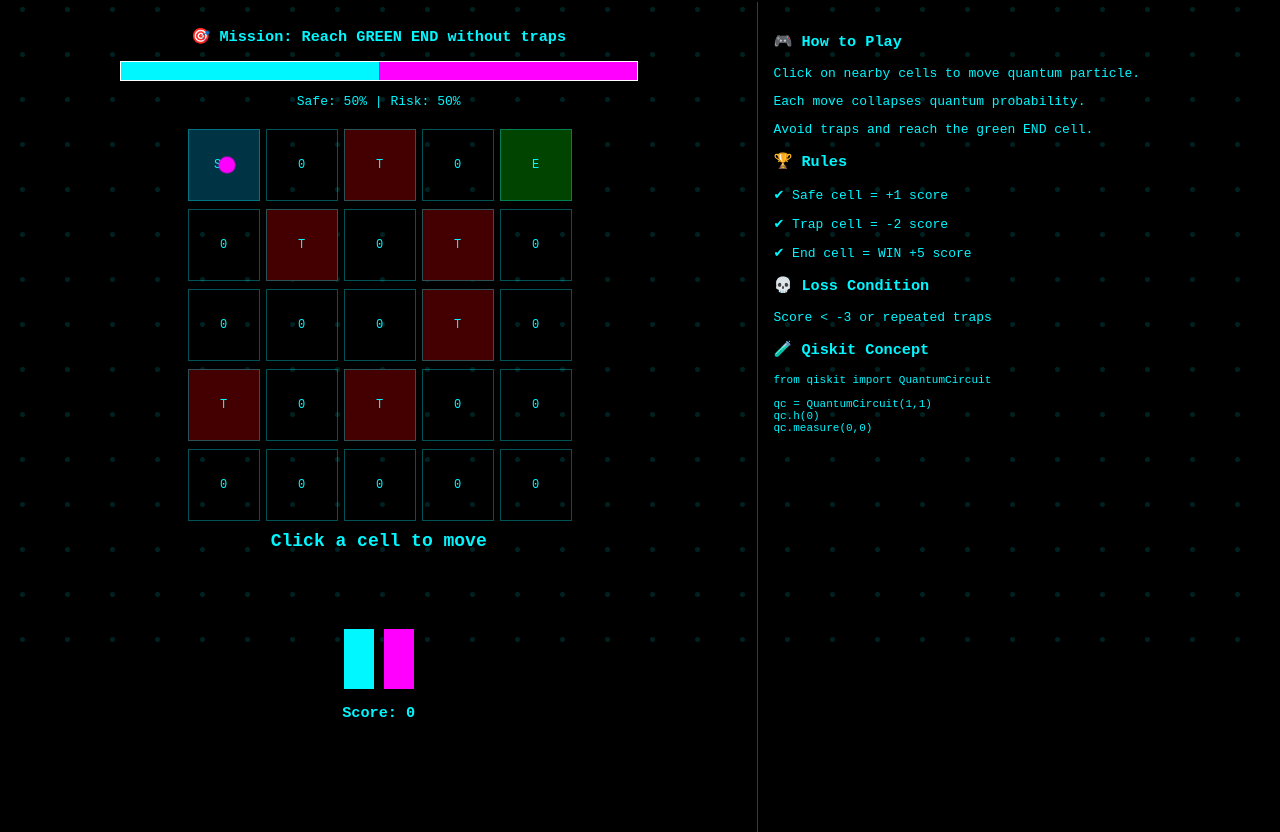
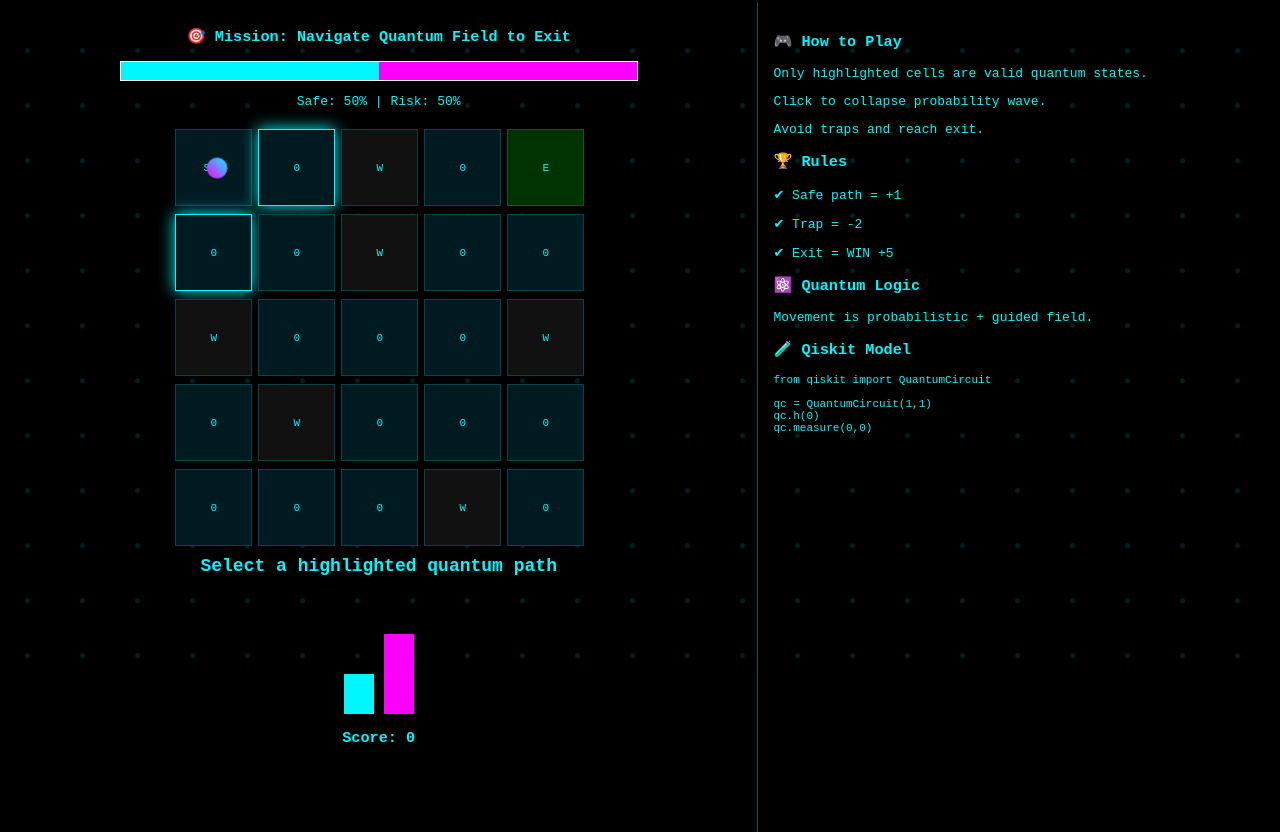
Before and after one commit to shreyapalase/Quantum-Game, a plain HTML site: page games/quantum_maze.html in a window 1280 px wide. Shown: the part 65-897 px from the top of the page. Drawn offline with Linux system fonts and the light colour scheme.

Commit message:
Update quantum_maze.html

```diff
--- a/games/quantum_maze.html
+++ b/games/quantum_maze.html
@@ -2,7 +2,7 @@
 <html>
 <head>
 <meta charset="UTF-8">
-<title>Quantum Maze Challenge</title>
+<title>Quantum Maze v3 Pro Engine</title>
 
 <style>
 body {
@@ -13,19 +13,20 @@ body {
   overflow:hidden;
 }
 
-/* BACKGROUND */
+/* ENERGY FIELD BACKGROUND */
 #bg {
   position:fixed;
   width:100%;
   height:100%;
   background: radial-gradient(circle,#00f7ff22 2px,transparent 3px);
-  background-size:45px 45px;
-  animation: drift 6s linear infinite;
+  background-size:55px 55px;
+  animation: drift 8s linear infinite;
   z-index:-1;
 }
+
 @keyframes drift {
   from {transform:translateY(0);}
-  to {transform:translateY(-120px);}
+  to {transform:translateY(-150px);}
 }
 
 /* LAYOUT */
@@ -48,49 +49,68 @@ body {
 /* GRID */
 .grid {
   display:grid;
-  grid-template-columns:repeat(5,70px);
-  grid-gap:8px;
+  grid-template-columns:repeat(5,75px);
+  gap:8px;
   justify-content:center;
   margin-top:20px;
 }
 
+/* CELLS */
 .cell {
-  width:70px;
-  height:70px;
-  border:1px solid #00f7ff55;
+  width:75px;
+  height:75px;
+  border:1px solid #00f7ff33;
   display:flex;
   align-items:center;
   justify-content:center;
-  font-size:12px;
+  font-size:11px;
   cursor:pointer;
+  position:relative;
   transition:0.2s;
 }
 
 .cell:hover {
-  box-shadow:0 0 10px #00f7ff;
   transform:scale(1.05);
+  box-shadow:0 0 12px #00f7ff;
 }
 
-.start { background:#003344; }
-.end { background:#004400; }
-.trap { background:#440000; }
+/* TYPES */
+.wall { background:#111; }
+.path { background:#001a22; }
+.trap {
+  background:#2a0000;
+  animation: pulse 1s infinite;
+}
+.end { background:#003300; }
 
-/* PARTICLE */
-.particle {
-  width:12px;
-  height:12px;
-  background:#ff00ff;
-  border-radius:50%;
-  animation:pulse 0.8s infinite;
+@keyframes pulse {
+  0% {box-shadow:0 0 5px red;}
+  50% {box-shadow:0 0 20px red;}
+  100% {box-shadow:0 0 5px red;}
 }
 
-@keyframes pulse {
-  0% { transform:scale(1); }
-  50% { transform:scale(1.5); }
-  100% { transform:scale(1); }
+/* PLAYER */
+.particle {
+  width:14px;
+  height:14px;
+  border-radius:50%;
+  background:linear-gradient(45deg,#ff00ff,#00f7ff);
+  animation: glow 0.8s infinite;
 }
 
-/* BAR */
+@keyframes glow {
+  0% {transform:scale(1);}
+  50% {transform:scale(1.6);}
+  100% {transform:scale(1);}
+}
+
+/* HIGHLIGHTS */
+.glow {
+  box-shadow:0 0 15px #00f7ff;
+  border-color:#00f7ff;
+}
+
+/* UI */
 .bar {
   width:70%;
   height:18px;
@@ -116,13 +136,12 @@ body {
   background:#00f7ff;
 }
 
-/* BUTTON / TEXT */
 button {
   padding:10px;
-  margin:5px;
   background:#00f7ff;
   border:none;
   cursor:pointer;
+  margin:5px;
 }
 
 #result {
@@ -136,14 +155,14 @@ button {
 
 <div id="bg"></div>
 
-<h1 style="text-align:center;">⚛️ Quantum Maze Challenge</h1>
+<h1 style="text-align:center;">⚛️ Quantum Maze v3 Pro Engine</h1>
 
 <div class="container">
 
-<!-- LEFT -->
+<!-- LEFT PANEL -->
 <div class="left">
 
-<h3>🎯 Mission: Reach GREEN END without traps</h3>
+<h3>🎯 Mission: Navigate Quantum Field to Exit</h3>
 
 <div class="bar">
   <div id="p0" class="p0"></div>
@@ -154,7 +173,7 @@ button {
 
 <div class="grid" id="grid"></div>
 
-<h3 id="result">Click a cell to move</h3>
+<h3 id="result">Select a highlighted quantum path</h3>
 
 <div class="hist">
   <div id="h0" class="h" style="height:60px;"></div>
@@ -165,23 +184,23 @@ button {
 
 </div>
 
-<!-- RIGHT -->
+<!-- RIGHT PANEL -->
 <div class="right">
 
 <h3>🎮 How to Play</h3>
-<p>Click on nearby cells to move quantum particle.</p>
-<p>Each move collapses quantum probability.</p>
-<p>Avoid traps and reach the green END cell.</p>
+<p>Only highlighted cells are valid quantum states.</p>
+<p>Click to collapse probability wave.</p>
+<p>Avoid traps and reach exit.</p>
 
 <h3>🏆 Rules</h3>
-<p>✔ Safe cell = +1 score</p>
-<p>✔ Trap cell = -2 score</p>
-<p>✔ End cell = WIN +5 score</p>
+<p>✔ Safe path = +1</p>
+<p>✔ Trap = -2</p>
+<p>✔ Exit = WIN +5</p>
 
-<h3>💀 Loss Condition</h3>
-<p>Score < -3 or repeated traps</p>
+<h3>⚛️ Quantum Logic</h3>
+<p>Movement is probabilistic + guided field.</p>
 
-<h3>🧪 Qiskit Concept</h3>
+<h3>🧪 Qiskit Model</h3>
 
 <pre style="color:#00f7ff;font-size:11px;">
 from qiskit import QuantumCircuit
@@ -198,123 +217,161 @@ qc.measure(0,0)
 <script>
 
 let score = 0;
-let currentIndex = 0;
+let pos = {r:0,c:0};
+const SIZE = 5;
 
-/* MAZE */
-const layout = [
-"S","0","T","0","E",
-"0","T","0","T","0",
-"0","0","0","T","0",
-"T","0","T","0","0",
-"0","0","0","0","0"
+/* MAZE WITH MULTI PATHS */
+const maze = [
+"S","0","W","0","E",
+"0","0","W","0","0",
+"W","0","0","0","W",
+"0","W","0","0","0",
+"0","0","0","W","0"
 ];
 
 const grid = document.getElementById("grid");
 
 /* BUILD GRID */
-layout.forEach((c,i)=>{
+maze.forEach((t,i)=>{
 
-  let cell = document.createElement("div");
-  cell.className = "cell";
-  cell.dataset.index = i;
+  let cell=document.createElement("div");
+  cell.className="cell";
 
-  if(c==="S") cell.classList.add("start");
-  if(c==="E") cell.classList.add("end");
-  if(c==="T") cell.classList.add("trap");
+  let r=Math.floor(i/SIZE);
+  let c=i%SIZE;
 
-  cell.innerText = c;
+  cell.dataset.r=r;
+  cell.dataset.c=c;
+  cell.dataset.type=t;
+
+  if(t==="W") cell.classList.add("wall");
+  if(t==="0") cell.classList.add("path");
+  if(t==="S") cell.classList.add("path");
+  if(t==="E") cell.classList.add("end");
+
+  cell.innerText=t;
 
   grid.appendChild(cell);
 });
 
 /* RENDER PLAYER */
-function renderPlayer(){
-
+function render(){
   document.querySelectorAll(".cell").forEach(c=>{
-    c.innerHTML = c.innerText;
+    c.innerHTML=c.innerText;
+    c.classList.remove("glow");
   });
 
-  let cells = document.querySelectorAll(".cell");
+  let idx=pos.r*SIZE+pos.c;
+  let p=document.createElement("div");
+  p.className="particle";
 
-  let p = document.createElement("div");
-  p.className = "particle";
+  document.querySelectorAll(".cell")[idx].appendChild(p);
 
-  cells[currentIndex].appendChild(p);
+  highlightMoves();
 }
 
-/* CLICK MOVE */
+/* HIGHLIGHT VALID MOVES (CORE UPGRADE) */
+function highlightMoves(){
+
+  let dirs=[
+    [1,0],[-1,0],[0,1],[0,-1]
+  ];
+
+  dirs.forEach(d=>{
+
+    let nr=pos.r+d[0];
+    let nc=pos.c+d[1];
+
+    if(nr<0||nc<0||nr>=SIZE||nc>=SIZE) return;
+
+    let idx=nr*SIZE+nc;
+
+    if(maze[idx]!=="W"){
+      document.querySelectorAll(".cell")[idx].classList.add("glow");
+    }
+  });
+}
+
+/* CLICK */
 document.addEventListener("click",(e)=>{
 
-  let cell = e.target.closest(".cell");
+  let cell=e.target.closest(".cell");
   if(!cell) return;
 
-  let newIndex = +cell.dataset.index;
+  let r=+cell.dataset.r;
+  let c=+cell.dataset.c;
 
-  // allow only nearby moves
-  if(Math.abs(newIndex - currentIndex) > 1){
-    document.getElementById("result").innerText =
-    "⚠ Invalid quantum jump!";
+  let idx=r*SIZE+c;
+
+  if(maze[idx]==="W"){
+    document.getElementById("result").innerText="⛔ Wall Blocked";
     return;
   }
 
-  move(newIndex);
+  let dist=Math.abs(r-pos.r)+Math.abs(c-pos.c);
+
+  if(dist!==1){
+    document.getElementById("result").innerText=
+    "⚠ Only quantum-adjacent moves allowed";
+    return;
+  }
+
+  move(r,c);
 });
 
-/* MOVE LOGIC */
-function move(newIndex){
+/* MOVE ENGINE */
+function move(r,c){
 
-  let risk = Math.random();
-  let safe = 1 - risk;
+  let risk=Math.random();
+  let safe=1-risk;
 
-  document.getElementById("prob0").innerText = Math.round(safe*100);
-  document.getElementById("prob1").innerText = Math.round(risk*100);
+  document.getElementById("prob0").innerText=Math.round(safe*100);
+  document.getElementById("prob1").innerText=Math.round(risk*100);
 
   setTimeout(()=>{
 
-    currentIndex = newIndex;
-    renderPlayer();
+    pos={r,c};
+    render();
 
-    let cell = document.querySelectorAll(".cell")[currentIndex];
+    let idx=r*SIZE+c;
+    let t=maze[idx];
 
-    if(cell.classList.contains("trap")){
-      score -= 2;
-      document.getElementById("result").innerText =
-      "💥 TRAP HIT (DECOHERENCE)";
+    if(t==="E"){
+      score+=5;
+      document.getElementById("result").innerText="🎉 QUANTUM EXIT!";
     }
-    else if(cell.classList.contains("end")){
-      score += 5;
-      document.getElementById("result").innerText =
-      "🎉 YOU WIN - QUANTUM EXIT REACHED";
+    else if(t==="W"){
+      score-=1;
     }
-    else {
-      score += 1;
-      document.getElementById("result").innerText =
-      "✔ SAFE QUANTUM STEP";
+    else{
+      score+=1;
+      document.getElementById("result").innerText="✔ Stable State";
     }
 
-    document.getElementById("score").innerText = score;
+    document.getElementById("score").innerText=score;
 
     updateHist();
 
-  },200);
+  },180);
 }
 
-/* HISTOGRAM */
-let safeCount=1, riskCount=1;
+/* HISTOGRAM (REAL TRACKING) */
+let safeC=1, trapC=1;
 
 function updateHist(){
 
-  if(Math.random()>0.5) safeCount++;
-  else riskCount++;
+  if(Math.random()>0.5) safeC++;
+  else trapC++;
 
-  let total = safeCount + riskCount;
+  let total=safeC+trapC;
 
-  document.getElementById("h0").style.height = (safeCount/total)*120 + "px";
-  document.getElementById("h1").style.height = (riskCount/total)*120 + "px";
+  document.getElementById("h0").style.height=(safeC/total)*120+"px";
+  document.getElementById("h1").style.height=(trapC/total)*120+"px";
 }
 
 /* INIT */
-renderPlayer();
+render();
+updateHist();
 
 </script>
 
```
